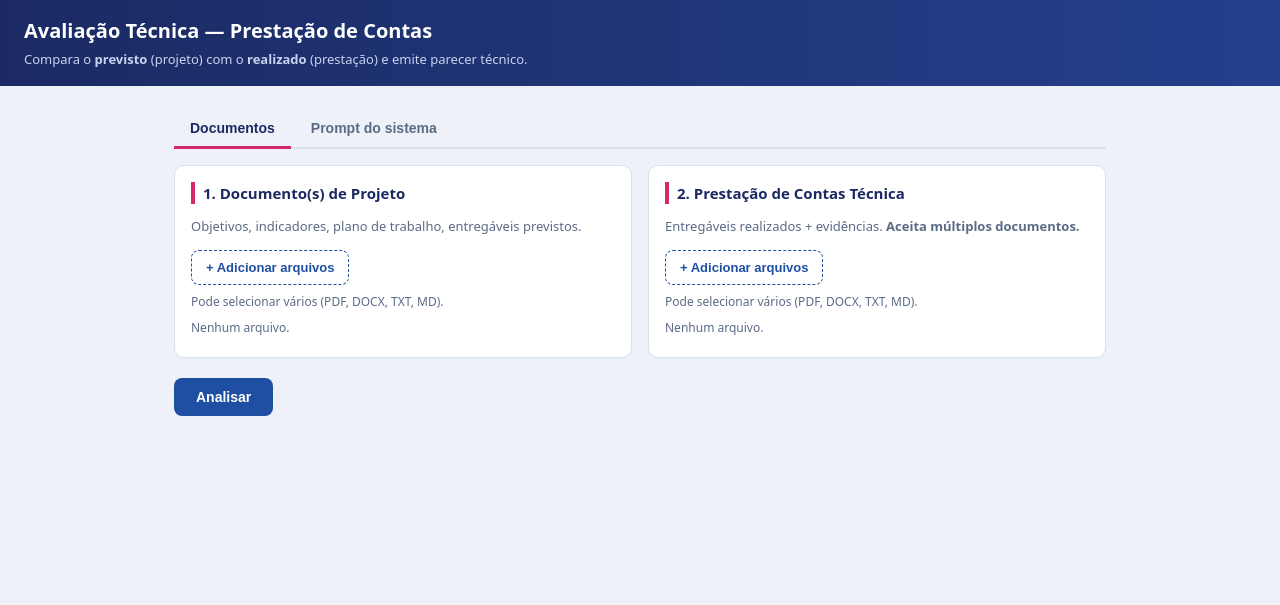
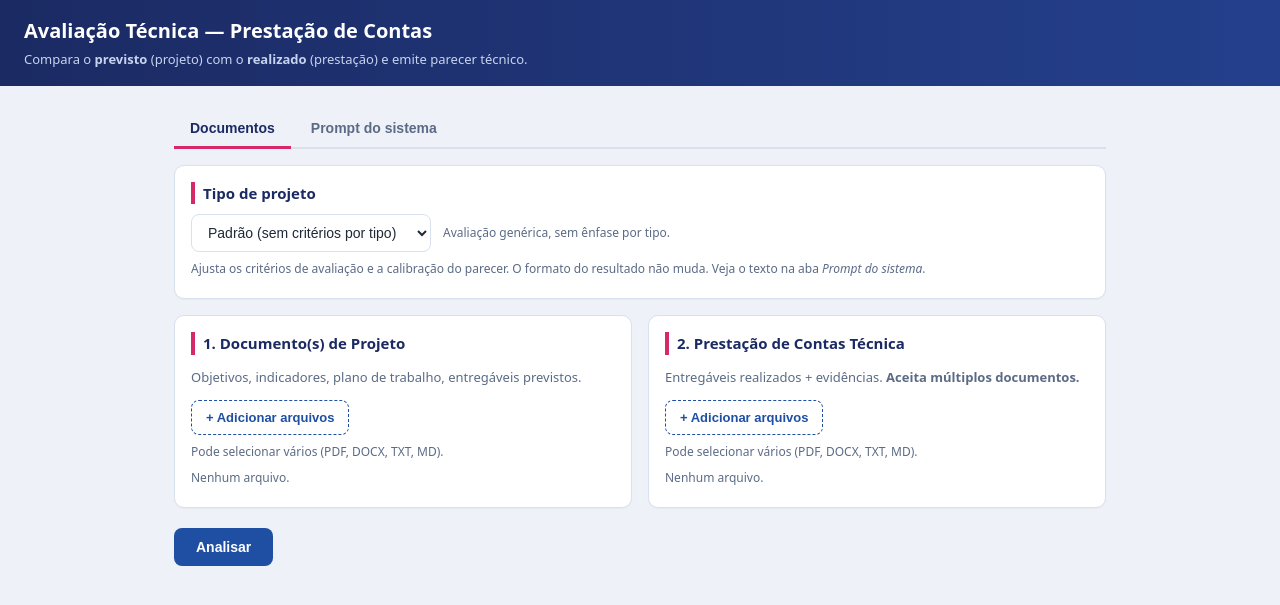
Before and after one commit to paulossjunior/prestacao-tecnica-fapes, a Flask app: page / in a window 1280 px wide. Shown: the part 111-716 px from the top of the page. Run offline with Flask 3, Linux system fonts and the light colour scheme.

Commit message:
feat: perfis de avaliação por tipo de projeto
Pesquisa, inovação e extensão são julgados por critérios diferentes, mas o
prompt era único: artigo publicado e protótipo validado pesavam igual.

Cada perfil é um arquivo em `.agents/perfis/<id>.md` com prioridades,
evidências aceitas e calibração do parecer para aquele tipo. O bloco é
injetado entre o schema e a diretriz de escrita, com instrução explícita de
não alterar as chaves do JSON — a tela e o relatório continuam funcionando
igual nos quatro modos.

A escolha é manual: dropdown na aba Documentos (que recarrega o texto da aba
Prompt e pede confirmação antes de descartar edição manual) e `--perfil` no
CLI. Sem seleção, o comportamento é o de antes.

Criar um tipo novo é soltar um `.md` na pasta: `listar_perfis()` lê o
diretório e alimenta `GET /perfis`, então o dropdown e o CLI o listam sem
mudança de código. O nome do perfil é validado antes de virar caminho, para
que `?perfil=../AGENTS` não leia fora da pasta.

Co-Authored-By: Claude Opus 5 (1M context) <noreply@anthropic.com>

```diff
--- a/src/app.py
+++ b/src/app.py
@@ -8,7 +8,7 @@ from flask import Flask, Response, jsonify, render_template, request
 
 from analyzer import analisar
 from extract import extract_pairs
-from prompts import get_system_prompt
+from prompts import get_system_prompt, listar_perfis
 from report import gerar_html
 
 load_dotenv()
@@ -27,11 +27,11 @@ def _set(job_id, **kv):
         _jobs.setdefault(job_id, {}).update(kv)
 
 
-def _run_job(job_id, projeto_pairs, prestacao_pairs, system_prompt=None):
+def _run_job(job_id, projeto_pairs, prestacao_pairs, system_prompt=None, perfil=None):
     try:
         projeto = extract_pairs(projeto_pairs)
         prestacao = extract_pairs(prestacao_pairs)
-        resultado = analisar(projeto, prestacao, system_prompt=system_prompt)
+        resultado = analisar(projeto, prestacao, system_prompt=system_prompt, perfil=perfil)
         _set(job_id, status="done", resultado=resultado)
     except Exception as e:  # noqa: BLE001 — devolve a mensagem ao cliente
         _set(job_id, status="error", erro=str(e))
@@ -42,10 +42,17 @@ def index():
     return render_template("index.html")
 
 
+@app.route("/perfis")
+def perfis_endpoint():
+    """Tipos de projeto disponíveis em .agents/perfis/."""
+    return jsonify({"perfis": listar_perfis()})
+
+
 @app.route("/prompt")
 def prompt_endpoint():
-    """Prompt de sistema padrão (schema + regras + skill de escrita)."""
-    return jsonify({"system_prompt": get_system_prompt()})
+    """Prompt de sistema (schema + perfil + regras + skill de escrita)."""
+    perfil = request.args.get("perfil")
+    return jsonify({"perfil": perfil or "", "system_prompt": get_system_prompt(perfil)})
 
 
 @app.route("/analisar", methods=["POST"])
@@ -59,14 +66,15 @@ def analisar_endpoint():
     if not projeto_pairs or not prestacao_pairs:
         return jsonify({"erro": "Envie ao menos um arquivo de projeto e um de prestação."}), 400
 
-    # Prompt editado na aba "Prompt"; vazio = usa o padrão.
+    # Prompt editado na aba "Prompt"; vazio = monta o padrão do perfil escolhido.
     system_prompt = (request.form.get("system_prompt") or "").strip() or None
+    perfil = (request.form.get("perfil") or "").strip() or None
 
     job_id = uuid.uuid4().hex
     _set(job_id, status="processing")
     threading.Thread(
         target=_run_job,
-        args=(job_id, projeto_pairs, prestacao_pairs, system_prompt),
+        args=(job_id, projeto_pairs, prestacao_pairs, system_prompt, perfil),
         daemon=True,
     ).start()
     return jsonify({"job_id": job_id, "status": "processing"}), 202
--- a/src/cli.py
+++ b/src/cli.py
@@ -9,6 +9,7 @@ Padrão (sem argumentos):
 
 Opções:
     --ocr            usa o OCR/visão do provedor nos PDFs (melhor p/ escaneados)
+    --perfil NOME    tipo de projeto: pesquisa | inovacao | extensao (.agents/perfis)
     --provider NOME  força o provedor: mistral | openai (padrão: LLM_PROVIDER)
     --out ARQ.json   salva o JSON da análise
     --html ARQ.html  gera o parecer técnico executivo em HTML e salva
@@ -51,6 +52,7 @@ def main() -> int:
         usar_ocr = True
         raw.remove("--ocr")
     provider = _opt_valor(raw, "--provider")
+    perfil = _opt_valor(raw, "--perfil")
     out_json = _opt_valor(raw, "--out")
     out_html = _opt_valor(raw, "--html")
     out_pdf = _opt_valor(raw, "--pdf")
@@ -64,6 +66,7 @@ def main() -> int:
     log(f"[projeto]   {pasta_projeto}")
     log(f"[prestacao] {pasta_prestacao}")
     log(f"[provedor]  {llm.provider} · modelo={llm.model}")
+    log(f"[perfil]    {perfil or 'padrão (sem critérios por tipo)'}")
     log(f"[extração]  {'OCR ' + llm.ocr_model if usar_ocr else 'local (pypdf)'}")
 
     if usar_ocr:
@@ -76,7 +79,7 @@ def main() -> int:
     log(f"[extraído]  projeto={len(projeto)} chars, prestacao={len(prestacao)} chars")
 
     log(f"[analisando via {llm.provider}...]")
-    resultado = analisar(projeto, prestacao, llm)
+    resultado = analisar(projeto, prestacao, llm, perfil=perfil)
     texto = json.dumps(resultado, ensure_ascii=False, indent=2)
 
     if out_json:
--- a/src/prompts.py
+++ b/src/prompts.py
@@ -3,7 +3,10 @@ import os
 import sys
 
 # Skill de escrita executiva (editável sem tocar no código).
-_AGENTS_MD = os.path.join(os.path.dirname(__file__), os.pardir, ".agents", "AGENTS.md")
+_AGENTS_DIR = os.path.join(os.path.dirname(__file__), os.pardir, ".agents")
+_AGENTS_MD = os.path.join(_AGENTS_DIR, "AGENTS.md")
+# Perfis por tipo de projeto: um .md por perfil, id = nome do arquivo.
+_PERFIS_DIR = os.path.join(_AGENTS_DIR, "perfis")
 
 
 def _skill_escrita() -> str:
@@ -22,6 +25,65 @@ def _skill_escrita() -> str:
         "\n\n=== DIRETRIZ DE ESCRITA EXECUTIVA (siga rigorosamente) ===\n"
         f"{texto}\n"
         "=== FIM DA DIRETRIZ ===\n"
+    )
+
+
+def _perfil_path(perfil: str) -> str:
+    """Caminho do .md do perfil, barrando travessia de diretório."""
+    perfil = (perfil or "").strip().lower()
+    if not perfil or perfil in ("padrao", "padrão") or not perfil.replace("-", "").replace("_", "").isalnum():
+        return ""
+    return os.path.join(_PERFIS_DIR, f"{perfil}.md")
+
+
+def listar_perfis() -> list[dict]:
+    """Perfis disponíveis em .agents/perfis/, para popular a interface.
+
+    Convenção do arquivo: primeira linha `# Nome`, segunda linha não vazia é a
+    descrição curta; o resto é o corpo injetado no prompt.
+    """
+    try:
+        arquivos = sorted(f for f in os.listdir(_PERFIS_DIR) if f.endswith(".md"))
+    except OSError:
+        return []
+
+    perfis = []
+    for nome_arq in arquivos:
+        try:
+            with open(os.path.join(_PERFIS_DIR, nome_arq), encoding="utf-8") as f:
+                linhas = [ln.strip() for ln in f.read().splitlines()]
+        except OSError:
+            continue
+        titulo = next((ln.lstrip("# ").strip() for ln in linhas if ln.startswith("#")), "")
+        corpo = [ln for ln in linhas if ln and not ln.startswith("#")]
+        perfis.append({
+            "id": os.path.splitext(nome_arq)[0],
+            "nome": titulo or os.path.splitext(nome_arq)[0],
+            "descricao": corpo[0] if corpo else "",
+        })
+    return perfis
+
+
+def _bloco_perfil(perfil: str) -> str:
+    """Critérios do tipo de projeto, injetados após o schema. Vazio se ausente."""
+    caminho = _perfil_path(perfil)
+    if not caminho:
+        return ""
+    try:
+        with open(caminho, encoding="utf-8") as f:
+            texto = f.read().strip()
+    except OSError:
+        print(f"[aviso] perfil {perfil!r} não encontrado; usando só o prompt base.",
+              file=sys.stderr)
+        return ""
+    if not texto:
+        return ""
+    return (
+        "\n\n=== PERFIL DO PROJETO (critérios específicos deste tipo) ===\n"
+        f"{texto}\n"
+        "Estes critérios calibram a ANÁLISE e o PARECER. O formato JSON acima\n"
+        "permanece inalterado: não crie, renomeie nem remova chaves.\n"
+        "=== FIM DO PERFIL ===\n"
     )
 
 
@@ -201,9 +263,9 @@ def build_report_prompt(analise_json: str) -> str:
 """
 
 
-def get_system_prompt() -> str:
-    """System prompt da análise + skill de escrita executiva (.agents/AGENTS.md)."""
-    return SYSTEM_PROMPT + _skill_escrita()
+def get_system_prompt(perfil: str | None = None) -> str:
+    """System prompt: schema base + perfil do tipo de projeto + skill de escrita."""
+    return SYSTEM_PROMPT + _bloco_perfil(perfil) + _skill_escrita()
 
 
 def get_report_system_prompt() -> str:
--- a/src/templates/index.html
+++ b/src/templates/index.html
@@ -114,6 +114,11 @@
     .prompt-bar button { padding: 8px 14px; font-size: 13px; }
     .aviso { background: #fffbeb; border: 1px solid #fde68a; color: #92400e;
              padding: 10px 12px; border-radius: 8px; font-size: 12px; margin: 0 0 12px; }
+    select { font-size: 14px; padding: 9px 12px; border: 1px solid var(--line);
+             border-radius: 8px; background: #fff; color: var(--txt); min-width: 240px; }
+    select:focus { outline: 2px solid var(--accent); outline-offset: -1px; }
+    .perfil-box { display: flex; align-items: center; gap: 12px; flex-wrap: wrap; }
+    .perfil-desc { color: var(--muted); font-size: 12px; flex: 1; min-width: 200px; }
     .err { background: #fef2f2; border: 1px solid #fca5a5; color: #991b1b;
            padding: 12px; border-radius: 8px; margin-top: 16px; }
     details { margin-top: 24px; } summary { cursor: pointer; color: var(--muted); }
@@ -194,6 +199,17 @@
       </div>
 
       <div class="painel on" id="painel-documentos">
+      <div class="card" style="margin-bottom:16px">
+        <h2>Tipo de projeto</h2>
+        <div class="perfil-box">
+          <select id="perfil" name="perfil" aria-label="Tipo de projeto">
+            <option value="">Padrão (sem critérios por tipo)</option>
+          </select>
+          <span class="perfil-desc" id="perfilDesc"></span>
+        </div>
+        <p class="hint">Ajusta os critérios de avaliação e a calibração do parecer.
+          O formato do resultado não muda. Veja o texto na aba <em>Prompt do sistema</em>.</p>
+      </div>
       <div class="grid">
         <div class="card">
           <h2>1. Documento(s) de Projeto</h2>
@@ -511,22 +527,63 @@
         + (editado ? ' · personalizado (será enviado no lugar do padrão)' : ' · padrão');
     }
 
-    (async () => {
+    // Recarrega o prompt do perfil escolhido; pede confirmação se houver edição.
+    async function carregarPrompt(perfil, { confirmar = false } = {}) {
+      const editado = promptTxt.value.trim() !== promptPadrao.trim();
+      if (confirmar && editado &&
+          !confirm('Trocar o tipo de projeto substitui o prompt editado. Continuar?')) {
+        return false;
+      }
       try {
-        const r = await fetch('/prompt');
+        const r = await fetch('/prompt?perfil=' + encodeURIComponent(perfil || ''));
         promptPadrao = (await r.json()).system_prompt || '';
         promptTxt.value = promptPadrao;
       } catch {
+        promptPadrao = '';
         promptTxt.value = '';
         promptTxt.placeholder = 'Falha ao carregar o prompt padrão. '
           + 'Deixe vazio para o servidor usar o padrão dele.';
       }
       marcaPrompt();
+      return true;
+    }
+
+    // Perfis por tipo de projeto (.agents/perfis/*.md).
+    const selPerfil = document.getElementById('perfil');
+    const perfilDesc = document.getElementById('perfilDesc');
+    let perfis = [];
+
+    function mostraDescPerfil() {
+      const p = perfis.find(x => x.id === selPerfil.value);
+      perfilDesc.textContent = p ? p.descricao : 'Avaliação genérica, sem ênfase por tipo.';
+    }
+
+    (async () => {
+      try {
+        perfis = (await (await fetch('/perfis')).json()).perfis || [];
+        perfis.forEach(p => {
+          const o = document.createElement('option');
+          o.value = p.id; o.textContent = p.nome; o.title = p.descricao;
+          selPerfil.appendChild(o);
+        });
+      } catch { /* sem perfis: segue só com o padrão */ }
+      mostraDescPerfil();
+      await carregarPrompt('');
     })();
+
+    selPerfil.addEventListener('change', async () => {
+      const anterior = selPerfil.dataset.anterior || '';
+      if (await carregarPrompt(selPerfil.value, { confirmar: true })) {
+        selPerfil.dataset.anterior = selPerfil.value;
+        mostraDescPerfil();
+      } else {
+        selPerfil.value = anterior;  // cancelou: desfaz a troca
+      }
+    });
 
     promptTxt.addEventListener('input', marcaPrompt);
     document.getElementById('btnPromptReset').addEventListener('click', () => {
-      promptTxt.value = promptPadrao;
+      promptTxt.value = promptPadrao;   // padrão do perfil selecionado
       marcaPrompt();
     });
 
```
Also changed, not shown: src/analyzer.py (+5 -4 lines), .agents/perfis/extensao.md (added), .agents/perfis/inovacao.md (added), .agents/perfis/pesquisa.md (added), README.md.
